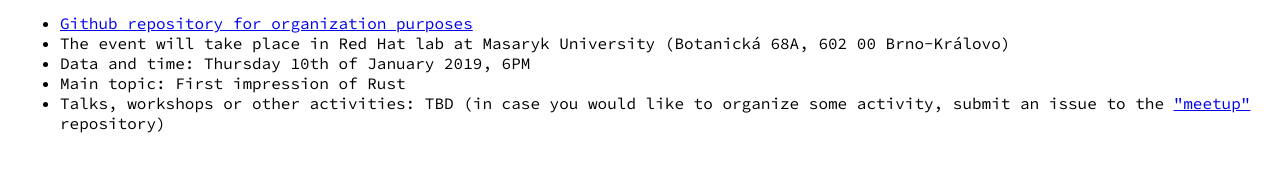
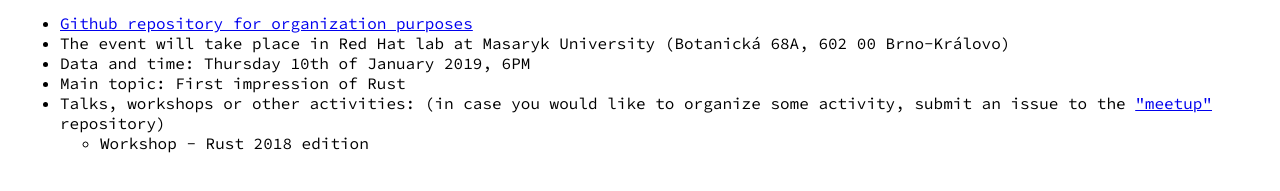
Before and after one commit to rust-brno/rust-brno.github.io, a plain HTML site: page index.html in a window 1280 px wide. Shown: the part 259-450 px from the top of the page. Drawn offline with Linux system fonts and the light colour scheme.

Commit message:
Update index.html

```diff
--- a/index.html
+++ b/index.html
@@ -21,7 +21,10 @@
           <li>The event will take place in Red Hat lab at Masaryk University (Botanická 68A, 602 00 Brno-Královo)</li>
           <li>Data and time: Thursday 10th of January 2019, 6PM</li>
           <li>Main topic: First impression of Rust</li>
-          <li>Talks, workshops or other activities: TBD (in case you would like to organize some activity, submit an issue to the <a href="https://github.com/rust-brno/meetup">"meetup"</a> repository)</li>
+          <li>Talks, workshops or other activities: (in case you would like to organize some activity, submit an issue to the <a href="https://github.com/rust-brno/meetup">"meetup"</a> repository)</li>
+            <ul>
+                <li>Workshop - Rust 2018 edition</li>
+            </ul>
         </ul>
     </body>
 </html>
```
